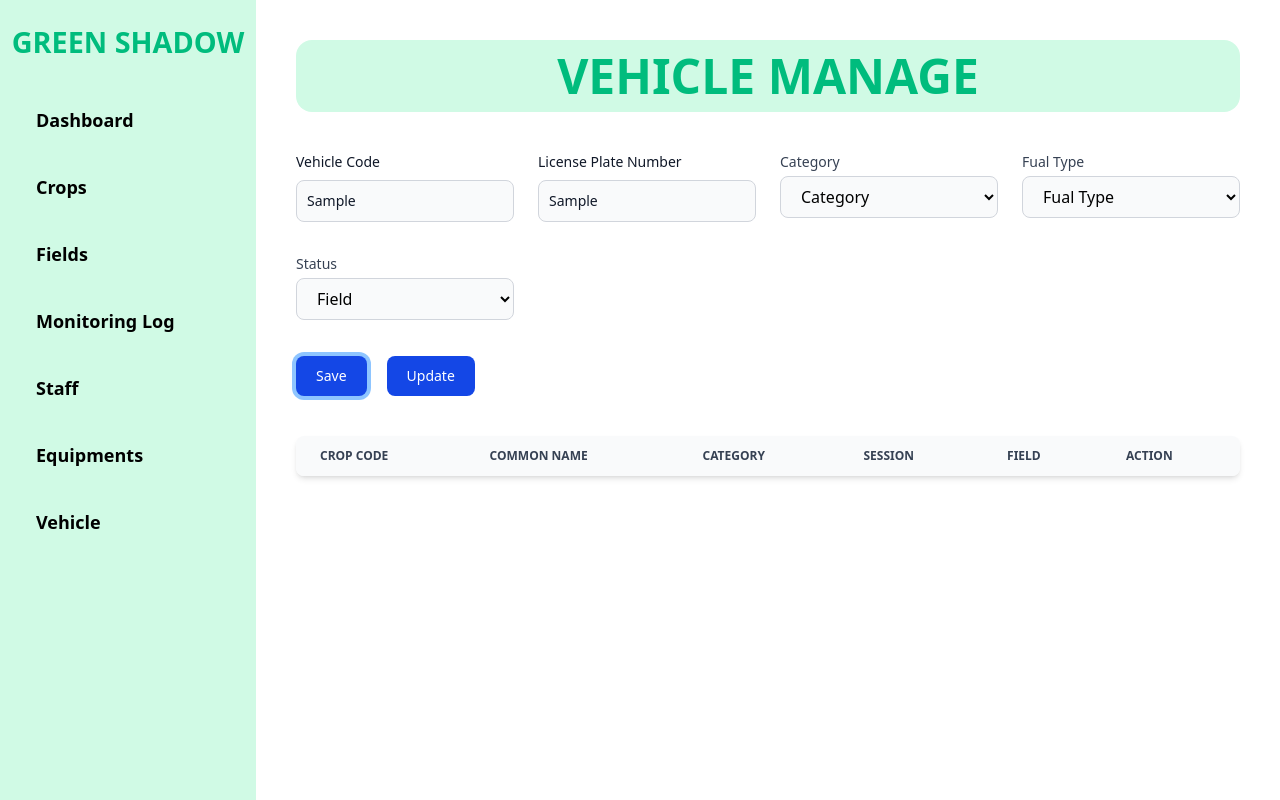
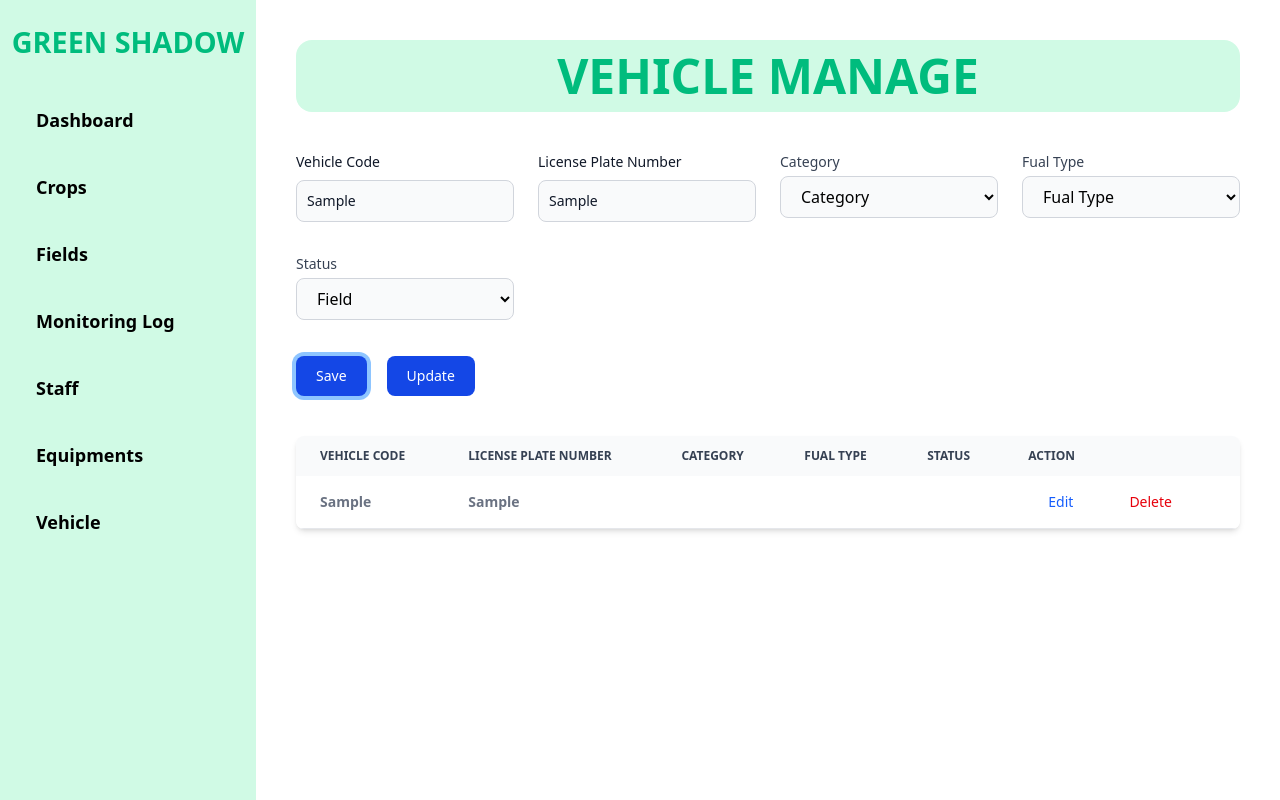
Before and after one commit to DilanMadushan/React-Green-Shadow, a React (Vite) app: page /vehicle in a window 1280 px wide. Both pictures are taken after typing "Sample", "Sample" into the empty fields and a click on the button "Save". Built offline with nearby package versions, Linux system fonts and the light colour scheme.

Commit message:
save vehicle is done

```diff
--- /dev/null
+++ b/src/Models/VehicleModel.ts
@@ -0,0 +1,14 @@
+export default class VehicleModel {
+    vehicleCode:string;
+    plateNumber:string;
+    categary:string;
+    fuelType:string;
+    status:string;
+    constructor(vehicleCode:string,plateNumber:string,categary:string,fuelType:string,status:string){
+        this.vehicleCode=vehicleCode;
+        this.plateNumber=plateNumber;
+        this.categary=categary;
+        this.fuelType=fuelType;
+        this.status=status;
+    }
+}
--- a/src/pages/Vehicle/Vehicle.tsx
+++ b/src/pages/Vehicle/Vehicle.tsx
@@ -1,4 +1,5 @@
 import React, { useState } from 'react'
+import VehicleModel from '../../Models/VehicleModel';
 
 const Vehicle = () => {
 
@@ -7,6 +8,13 @@ const Vehicle = () => {
     const [category, setCategory] = useState("");
     const [fualType, setFualType] = useState("");
     const [status, setStatus] = useState("");
+
+    const [vehicles, setVehicles] = useState<VehicleModel[]>([]);
+
+    const saveVehicle = () => {
+        const newVehicle = new VehicleModel(vehicleCode,plateNumber,category,fualType,status);
+        setVehicles([...vehicles, newVehicle]);
+    };
 
   return (
     <>
@@ -64,7 +72,7 @@ const Vehicle = () => {
                 onChange={(e) => setCategory(e.target.value)}
               >
                 <option value=""> Category</option>
-                <option value="SUMMER">TRCTER</option>
+                <option value="TRCTER">TRCTER</option>
               </select>
               <p className="text-sm text-red-500 hidden mt-3" id="error">
                 Please fill out this field.
@@ -83,8 +91,8 @@ const Vehicle = () => {
                 onChange={(e) => setFualType(e.target.value)}
               >
                 <option value="">Fual Type</option>
-                <option value="Rice">PETREL</option>
-                <option value="Rice">DESAL</option>
+                <option value="PETREL">PETREL</option>
+                <option value="DESAL">DESAL</option>
               </select>
               <p className="text-sm text-red-500 hidden mt-3" id="error">
                 Please fill out this field.
@@ -117,7 +125,7 @@ const Vehicle = () => {
               className="text-white bg-blue-700 hover:bg-blue-800 focus:ring-4 focus:outline-none focus:ring-blue-300 font-medium rounded-lg text-sm w-full sm:w-auto px-5 py-2.5 text-center dark:bg-blue-600 dark:hover:bg-blue-700 dark:focus:ring-blue-800"
               onClick={(e) => {
                 e.preventDefault();
-
+                saveVehicle();
               }}
             >
               Save
@@ -140,19 +148,19 @@ const Vehicle = () => {
             <thead className="text-xs text-gray-700 uppercase bg-gray-50 dark:bg-gray-700 dark:text-gray-400">
               <tr>
                 <th scope="col" className="px-6 py-3">
-                  Crop Code
+                  Vehicle Code
                 </th>
                 <th scope="col" className="px-6 py-3">
-                  Common Name
+                License Plate Number
                 </th>
                 <th scope="col" className="px-6 py-3">
-                  Category
+                Category
                 </th>
                 <th scope="col" className="px-6 py-3">
-                  Session
+                Fual Type
                 </th>
                 <th scope="col" className="px-6 py-3">
-                  Field
+                Status
                 </th>
                 <th scope="col" className="px-6 py-3">
                   Action
@@ -160,13 +168,13 @@ const Vehicle = () => {
               </tr>
             </thead>
             <tbody>
-              {/* {crops.map((crop, index) => (
+              {vehicles.map((vehicle, index) => (
                 <tr className="odd:bg-white odd:dark:bg-gray-900 even:bg-gray-50 even:dark:bg-gray-800 border-b dark:border-gray-700 border-gray-200">
-                  <th className="px-6 py-4">{crop.cropCode}</th>
-                  <th className="px-6 py-4">{crop.name}</th>
-                  <th className="px-6 py-4">{crop.category}</th>
-                  <th className="px-6 py-4">{crop.sesson}</th>
-                  <th className="px-6 py-4">{crop.field}</th>
+                  <th className="px-6 py-4">{vehicle.vehicleCode}</th>
+                  <th className="px-6 py-4">{vehicle.plateNumber}</th>
+                  <th className="px-6 py-4">{vehicle.categary}</th>
+                  <th className="px-6 py-4">{vehicle.fuelType}</th>
+                  <th className="px-6 py-4">{vehicle.status}</th>
                   <td className="px-6 py-4 flex gap-4">
                     <span className="font-medium text-blue-600 dark:text-blue-500 hover:underline cursor-pointer" onClick={() => {updateCrop(crop.cropCode)}}>
                       Edit
@@ -174,14 +182,14 @@ const Vehicle = () => {
                     <span
                       className="font-medium text-red-600 dark:text-red-500 hover:underline cursor-pointer"
                       onClick={() => {
-                        deleteCrop(crop.cropCode);
+
                       }}
                     >
                       Delete
                     </span>
                   </td>
                 </tr>
-              ))} */}
+              ))}
             </tbody>
           </table>
         </div>
```
